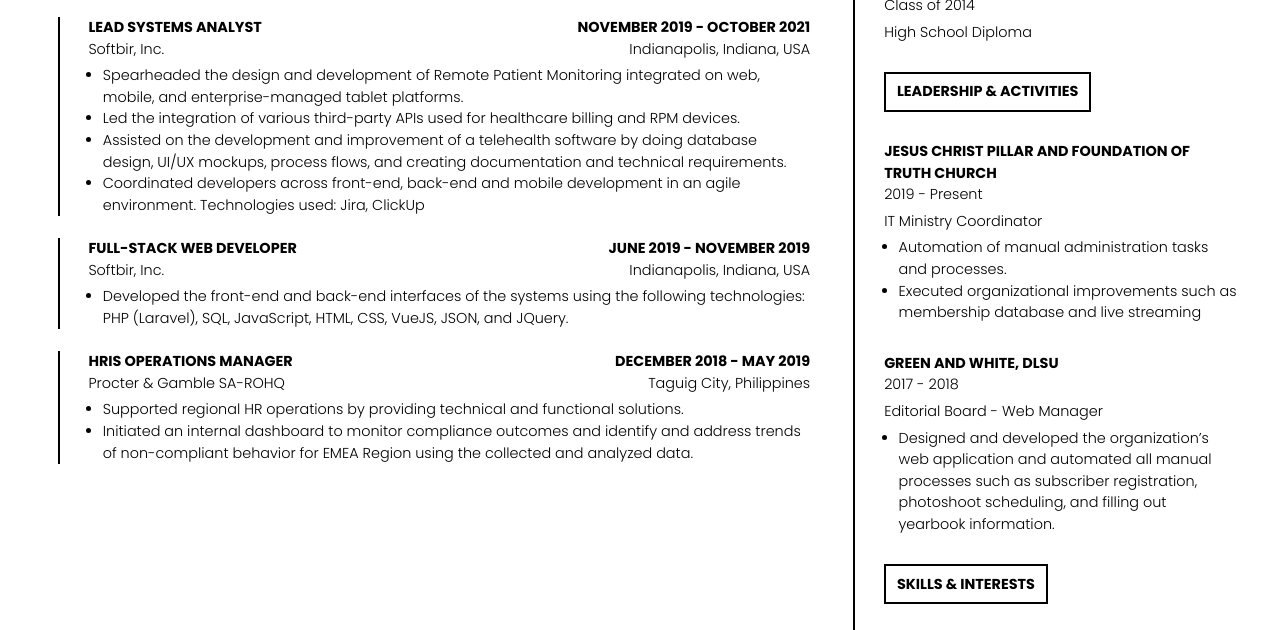
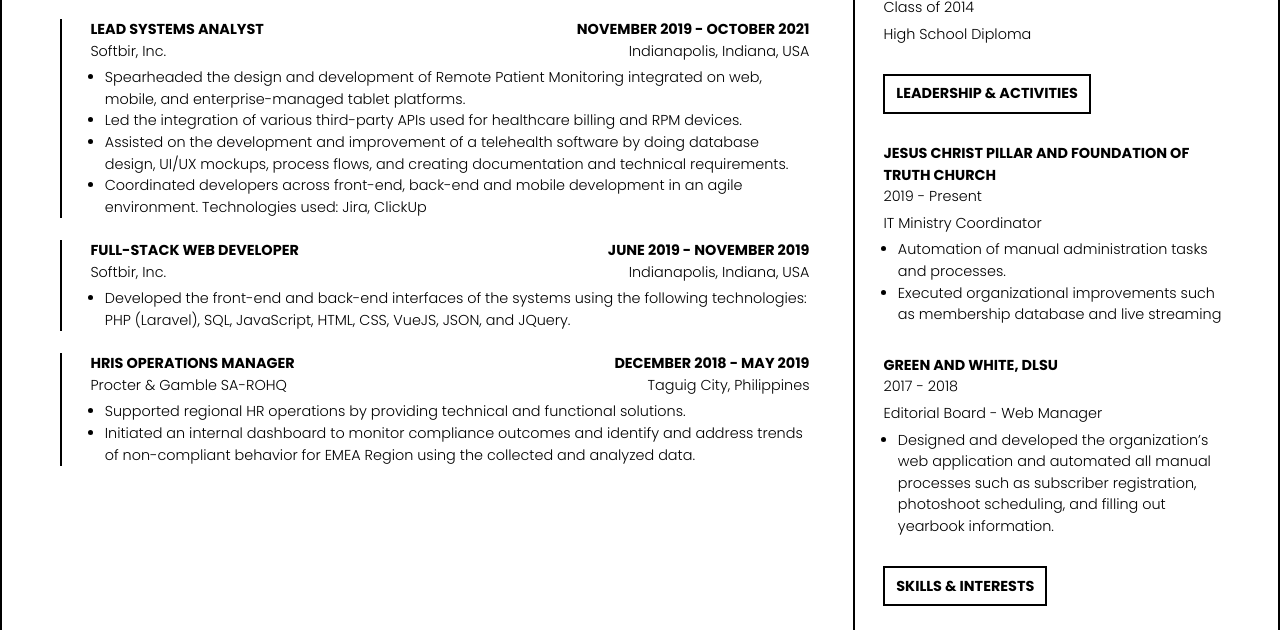
Before and after one commit to hbrosas/hazelannebrosas.github.io, a plain HTML site: page index.html in a window 1280 px wide. Shown: the part 421-1051 px from the top of the page. Drawn offline with nearby package versions, Linux system fonts and the light colour scheme.

Commit message:
centered + added border

```diff
--- a/index.css
+++ b/index.css
@@ -5,10 +5,14 @@
 	font-family: 'Poppins', sans-serif;
 	font-weight: 300;
 	font-size: 0.9em;
+	display: flex;
+	justify-content: center;
+	align-content: center;
 }
 
 .container {
 	max-width: 1920px;
+	border: 2px solid black;
 }
 
 div.left-container {
```
